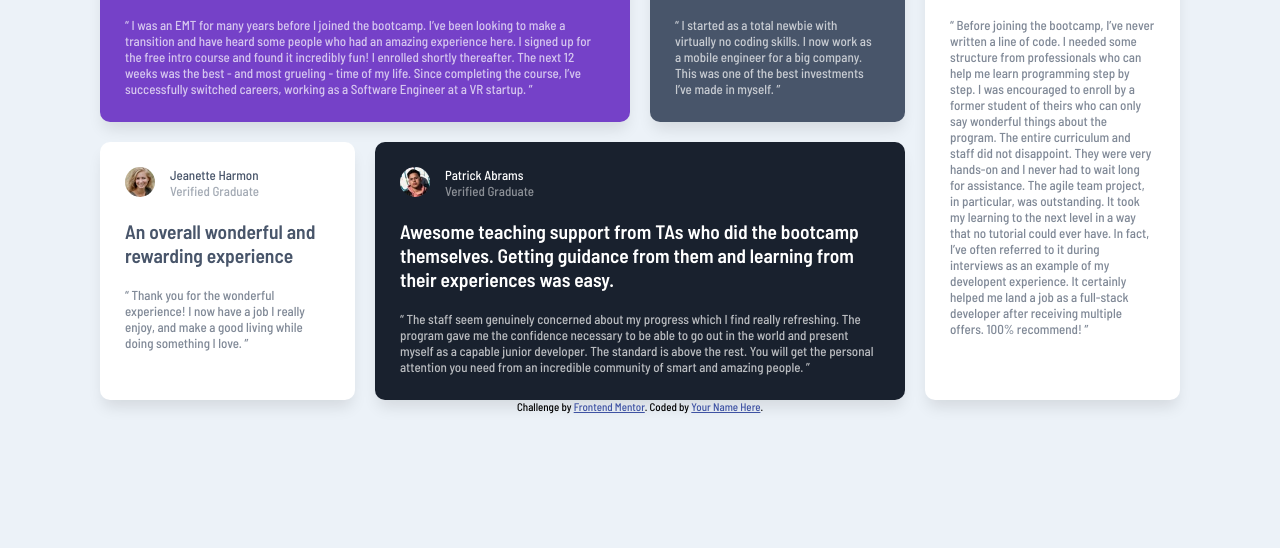
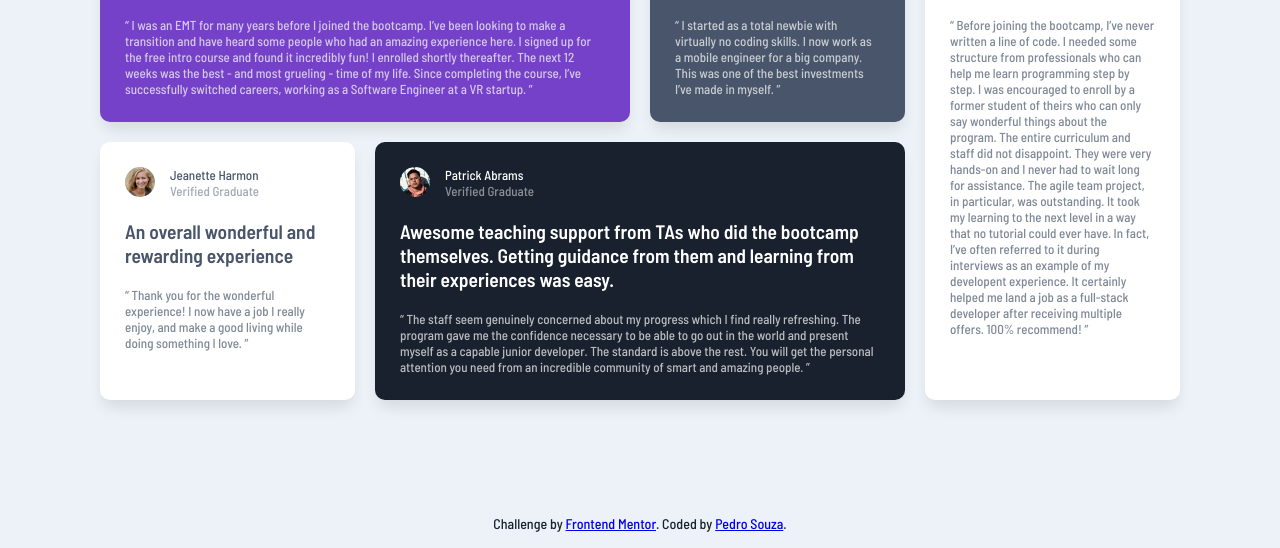
Before and after one commit to pedrohsouza/testimonials-grid-section, a plain HTML site: page index.html in a window 1280 px wide. Shown: the part 252-800 px from the top of the page. Drawn offline with Linux system fonts and the light colour scheme.

Commit message:
💄 Adjust footer

```diff
--- a/index.html
+++ b/index.html
@@ -13,17 +13,6 @@
     />
 
     <title>Frontend Mentor | [Challenge Name Here]</title>
-
-    <!-- Feel free to remove these styles or customise in your own stylesheet 👍 -->
-    <style>
-      .attribution {
-        font-size: 11px;
-        text-align: center;
-      }
-      .attribution a {
-        color: hsl(228, 45%, 44%);
-      }
-    </style>
 
     <link rel="preconnect" href="https://fonts.googleapis.com" />
     <link rel="preconnect" href="https://fonts.gstatic.com" crossorigin />
@@ -146,9 +135,13 @@
     <footer>
       <div class="attribution">
         Challenge by
-        <a href="https://www.frontendmentor.io?ref=challenge" target="_blank"
+        <a
+          href="https://www.frontendmentor.io/challenges/testimonials-grid-section-Nnw6J7Un7"
+          target="_blank"
           >Frontend Mentor</a
-        >. Coded by <a href="#">Your Name Here</a>.
+        >. Coded by
+        <a href="https://github.com/pedrohsouza" target="_blank">Pedro Souza</a
+        >.
       </div>
     </footer>
   </body>
--- a/styles.css
+++ b/styles.css
@@ -45,11 +45,15 @@ body {
   font-size: 1.3rem;
   background-color: var(--light-grayish-blue);
   margin: 0 auto;
-  height: 100vh;
-  padding: 6rem 2rem;
+  min-height: 100vh;
+  padding: 6rem 2rem 1.6rem;
 
   display: flex;
   flex-direction: column;
+  justify-content: space-between;
+  gap: 4rem;
+
+  max-width: 130rem;
 }
 
 main {
@@ -143,9 +147,19 @@ main {
   }
 }
 
+footer {
+  display: flex;
+  flex-direction: column;
+  justify-content: center;
+  align-items: center;
+  font-size: 1.4rem;
+  color: var(--very-dark-blackish-blue);
+  /* padding-bottom: 1.6rem; */
+}
+
 @media (min-width: 1024px) {
   body {
-    padding: 10rem;
+    padding: 10rem 10rem 1.6rem;
   }
 
   main {
```
